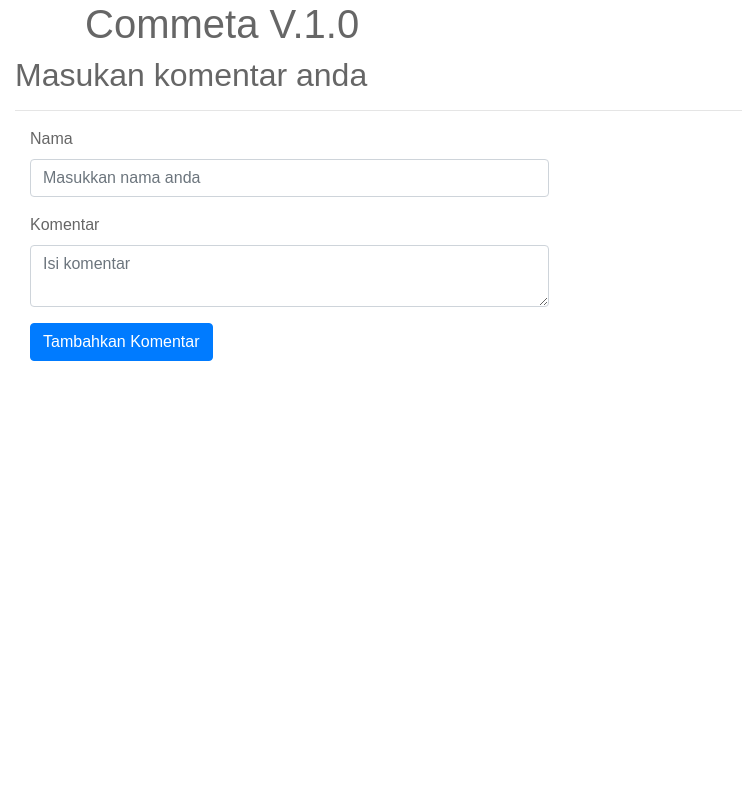
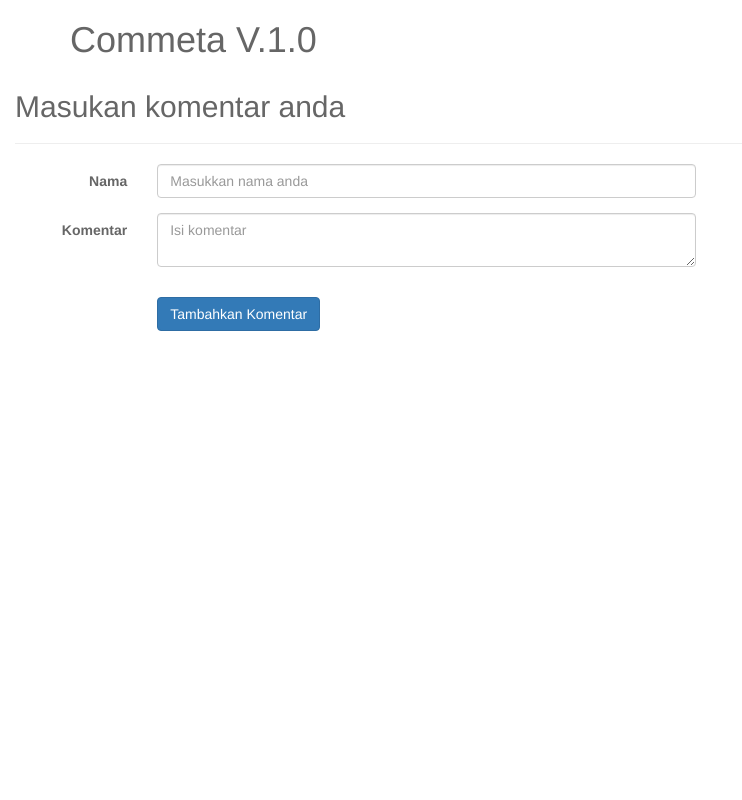
Before and after one commit to yuliantosb/commeta, a PHP site: page / in a window 1280 px wide. Shown: the whole page, without its empty margins (0-742 px from the left). Run offline with PHP 8.4, Linux system fonts and the light colour scheme; data that the repository does not hold is empty; some libraries are stand-ins or nearby versions.

Commit message:
Update index.php

```diff
--- a/index.php
+++ b/index.php
@@ -3,12 +3,11 @@ include('function.php');?>
 <html>
 <head>
 	<title>Commeta V. 1.0</title>
-	<link rel="stylesheet" type="text/css" href="css/bootstrap.min.css">
-	<link rel="stylesheet" type="text/css" href="css/font-awesome.min.css">
-<style type="text/css">
+	<link rel="stylesheet" type="text/css" href="https://maxcdn.bootstrapcdn.com/bootstrap/3.3.6/css/bootstrap.min.css">
+	<style type="text/css">
 	body {
 		color: #666;
-		font-family: 'Raleway', sans-serif;
+		font-family: 'Helvetica', sans-serif;
 	}
 	h4 {
 		color: #333;
@@ -66,8 +65,8 @@ include('function.php');?>
 		</form>
 	</div>
 </div>
-<script src="js/jquery.min.js"></script>
-<script src="js/bootstrap.min.js"></script>
+<script src="https://ajax.googleapis.com/ajax/libs/jquery/1.11.3/jquery.min.js"></script>
+<script src="https://maxcdn.bootstrapcdn.com/bootstrap/3.3.6/js/bootstrap.min.js"></script>
 <script>
 	$(function(){
 	$("a.reply").click(function() {
```
